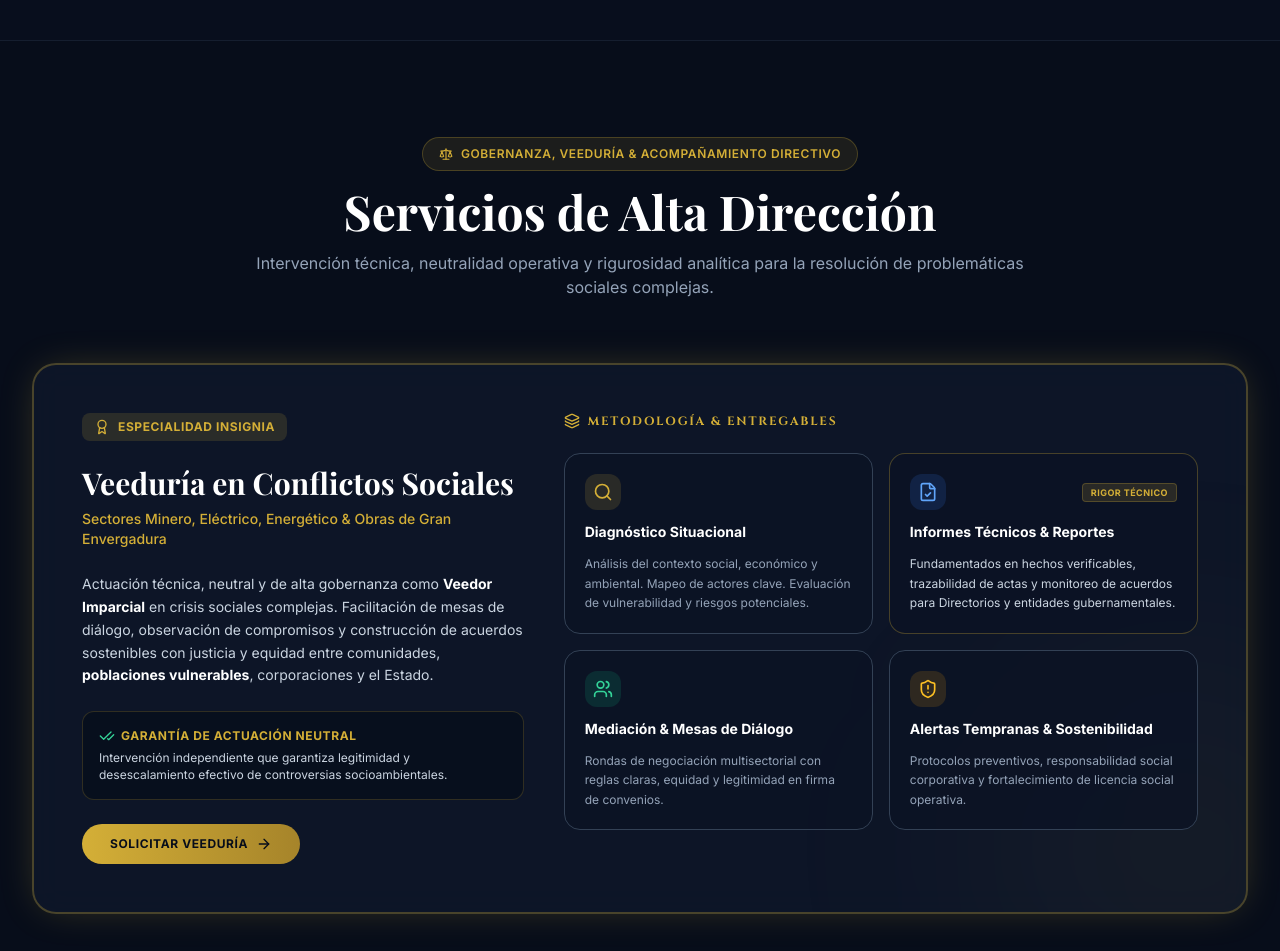
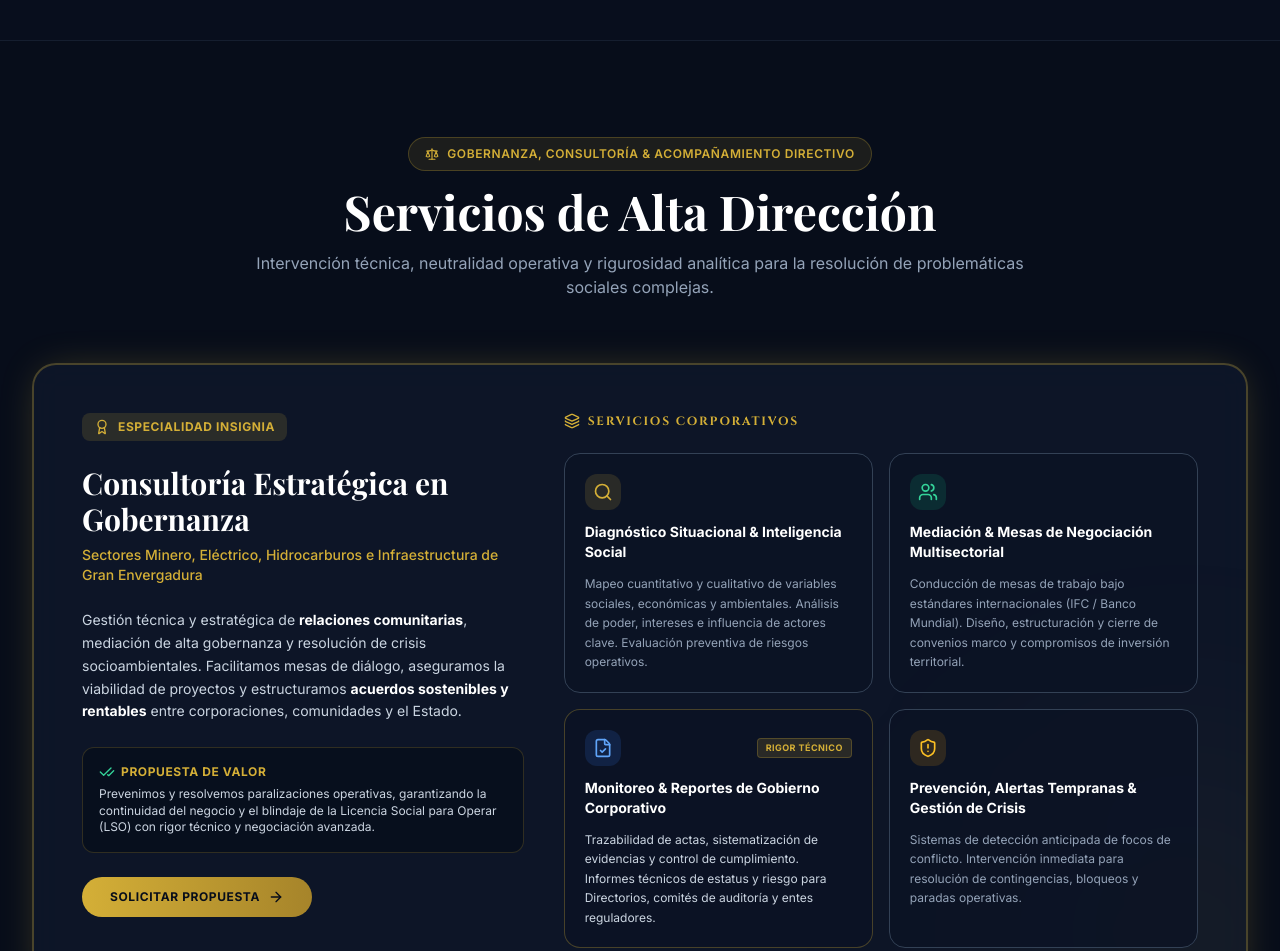
Before and after one commit to eduardodavidarroyo2148/aldovaldivia.com, a plain HTML site: page index.html in a window 1280 px wide. Shown: the part 2740-3691 px from the top of the page. Drawn offline with nearby package versions, Linux system fonts and the light colour scheme; a web font is replaced by a local one.

Commit message:
feat: reemplazar Veeduría por Consultoría Estratégica en Gobernanza
Las veedurías ciudadanas son labor voluntaria y sin fines de lucro.
Se reemplaza por Consultoría Estratégica en Gobernanza con contenido
corporativo. También actualiza correos de contacto a
direccion@gesyscoschool.com e informes@gesyscoschool.com.

Co-Authored-By: Claude Opus 4.6 <noreply@anthropic.com>

```diff
--- a/index.html
+++ b/index.html
@@ -3,12 +3,12 @@
 <head>
   <meta charset="UTF-8">
   <meta name="viewport" content="width=device-width, initial-scale=1.0">
-  <title>Aldo Valdivia | Liderazgo, Coaching Ejecutivo & Veedur&#xED;a Social</title>
-  <meta name="description" content="Aldo Danilo Valdivia Loayza - Viceministro Gandhi-Mandela Foundation, Parlamento Mundial de la Educaci&#xF3;n, Coach Ejecutivo AICM. Mentor&#xED;a de alta direcci&#xF3;n, veedur&#xED;a en conflictos sociales y asesor&#xED;a estrat&#xE9;gica confidencial.">
-  <meta name="keywords" content="Aldo Valdivia, coaching ejecutivo, mentor&#xED;a alta direcci&#xF3;n, veedur&#xED;a social, conflictos sociales, GESYSCO, Gandhi Mandela Foundation, AICM, liderazgo">
+  <title>Aldo Valdivia | Liderazgo, Coaching Ejecutivo & Consultor&#xED;a en Gobernanza</title>
+  <meta name="description" content="Aldo Danilo Valdivia Loayza - Viceministro Gandhi-Mandela Foundation, Parlamento Mundial de la Educaci&#xF3;n, Coach Ejecutivo AICM. Mentor&#xED;a de alta direcci&#xF3;n, consultor&#xED;a en gobernanza y conflictos socioambientales, asesor&#xED;a estrat&#xE9;gica confidencial.">
+  <meta name="keywords" content="Aldo Valdivia, coaching ejecutivo, mentor&#xED;a alta direcci&#xF3;n, consultor&#xED;a gobernanza, conflictos socioambientales, GESYSCO, Gandhi Mandela Foundation, AICM, liderazgo">
   <meta name="author" content="Aldo Danilo Valdivia Loayza">
   <meta property="og:title" content="Aldo Valdivia | Liderazgo & Coaching Ejecutivo">
-  <meta property="og:description" content="Mentor internacional, Viceministro Gandhi-Mandela Foundation, Coach Ejecutivo AICM N&#xBA; 14218. Asesor&#xED;a estrat&#xE9;gica y veedur&#xED;a en conflictos sociales.">
+  <meta property="og:description" content="Mentor internacional, Viceministro Gandhi-Mandela Foundation, Coach Ejecutivo AICM N&#xBA; 14218. Asesor&#xED;a estrat&#xE9;gica y consultor&#xED;a en gobernanza socioambiental.">
   <meta property="og:type" content="website">
   <meta property="og:url" content="https://aldovaldivia.com">
   <meta property="og:locale" content="es_PE">
@@ -472,13 +472,13 @@
       <div class="text-center max-w-3xl mx-auto space-y-4 reveal">
         <div class="inline-flex items-center gap-2 px-4 py-2 rounded-full bg-gold-400/10 border border-gold-400/25 text-gold-400 text-xs tracking-wider uppercase font-semibold">
           <i data-lucide="scale" class="w-3.5 h-3.5"></i>
-          Gobernanza, Veedur&#xED;a & Acompa&#xF1;amiento Directivo
+          Gobernanza, Consultor&#xED;a & Acompa&#xF1;amiento Directivo
         </div>
         <h2 class="text-3xl sm:text-4xl lg:text-5xl font-serif font-bold text-white">Servicios de Alta Direcci&#xF3;n</h2>
         <p class="text-slate-400 text-sm sm:text-base">Intervenci&#xF3;n t&#xE9;cnica, neutralidad operativa y rigurosidad anal&#xED;tica para la resoluci&#xF3;n de problem&#xE1;ticas sociales complejas.</p>
       </div>
 
-      <!-- Flagship: Veedur&#xED;a Social -->
+      <!-- Flagship: Consultor&#xED;a Estrat&#xE9;gica en Gobernanza -->
       <div class="reveal glass rounded-3xl p-8 sm:p-12 border-2 border-gold-400/30 glow-gold relative overflow-hidden">
         <div class="absolute -right-32 -bottom-32 w-96 h-96 bg-gold-400/5 rounded-full blur-[120px] pointer-events-none"></div>
 
@@ -491,31 +491,31 @@
             </div>
 
             <div>
-              <h3 class="text-2xl sm:text-3xl font-serif font-bold text-white">Veedur&#xED;a en Conflictos Sociales</h3>
-              <p class="text-gold-400 font-medium text-sm mt-2">Sectores Minero, El&#xE9;ctrico, Energ&#xE9;tico & Obras de Gran Envergadura</p>
+              <h3 class="text-2xl sm:text-3xl font-serif font-bold text-white">Consultor&#xED;a Estrat&#xE9;gica en Gobernanza</h3>
+              <p class="text-gold-400 font-medium text-sm mt-2">Sectores Minero, El&#xE9;ctrico, Hidrocarburos e Infraestructura de Gran Envergadura</p>
             </div>
 
             <p class="text-slate-300 text-sm leading-relaxed">
-              Actuaci&#xF3;n t&#xE9;cnica, neutral y de alta gobernanza como <strong class="text-white">Veedor Imparcial</strong> en crisis sociales complejas. Facilitaci&#xF3;n de mesas de di&#xE1;logo, observaci&#xF3;n de compromisos y construcci&#xF3;n de acuerdos sostenibles con justicia y equidad entre comunidades, <strong class="text-white">poblaciones vulnerables</strong>, corporaciones y el Estado.
+              Gesti&#xF3;n t&#xE9;cnica y estrat&#xE9;gica de <strong class="text-white">relaciones comunitarias</strong>, mediaci&#xF3;n de alta gobernanza y resoluci&#xF3;n de crisis socioambientales. Facilitamos mesas de di&#xE1;logo, aseguramos la viabilidad de proyectos y estructuramos <strong class="text-white">acuerdos sostenibles y rentables</strong> entre corporaciones, comunidades y el Estado.
             </p>
 
             <div class="p-4 rounded-xl bg-navy-900/70 border border-gold-400/20 space-y-1.5">
               <span class="text-xs uppercase tracking-wider text-gold-400 font-bold flex items-center gap-1.5">
                 <i data-lucide="check-check" class="w-4 h-4 text-emerald-400"></i>
-                Garant&#xED;a de Actuaci&#xF3;n Neutral
+                Propuesta de Valor
               </span>
-              <p class="text-xs text-slate-300 leading-snug">Intervenci&#xF3;n independiente que garantiza legitimidad y desescalamiento efectivo de controversias socioambientales.</p>
+              <p class="text-xs text-slate-300 leading-snug">Prevenimos y resolvemos paralizaciones operativas, garantizando la continuidad del negocio y el blindaje de la Licencia Social para Operar (LSO) con rigor t&#xE9;cnico y negociaci&#xF3;n avanzada.</p>
             </div>
 
             <a href="#contacto" class="inline-flex items-center gap-2 px-7 py-3 rounded-full bg-gradient-to-r from-gold-400 to-gold-600 text-navy-900 font-bold text-xs uppercase tracking-wider hover:shadow-lg hover:shadow-gold-400/25 transition-all">
-              Solicitar Veedur&#xED;a <i data-lucide="arrow-right" class="w-4 h-4"></i>
+              Solicitar Propuesta <i data-lucide="arrow-right" class="w-4 h-4"></i>
             </a>
           </div>
 
           <div class="lg:col-span-7 space-y-6">
             <h4 class="text-xs font-bold uppercase tracking-[0.15em] text-gold-400 font-display flex items-center gap-2">
               <i data-lucide="layers" class="w-4 h-4"></i>
-              Metodolog&#xED;a & Entregables
+              Servicios Corporativos
             </h4>
 
             <div class="grid grid-cols-1 sm:grid-cols-2 gap-4">
@@ -524,8 +524,16 @@
                 <div class="w-9 h-9 rounded-xl bg-gold-400/15 text-gold-400 flex items-center justify-center">
                   <i data-lucide="search" class="w-5 h-5"></i>
                 </div>
-                <h5 class="text-white text-sm font-bold">Diagn&#xF3;stico Situacional</h5>
-                <p class="text-slate-400 text-xs leading-relaxed">An&#xE1;lisis del contexto social, econ&#xF3;mico y ambiental. Mapeo de actores clave. Evaluaci&#xF3;n de vulnerabilidad y riesgos potenciales.</p>
+                <h5 class="text-white text-sm font-bold">Diagn&#xF3;stico Situacional & Inteligencia Social</h5>
+                <p class="text-slate-400 text-xs leading-relaxed">Mapeo cuantitativo y cualitativo de variables sociales, econ&#xF3;micas y ambientales. An&#xE1;lisis de poder, intereses e influencia de actores clave. Evaluaci&#xF3;n preventiva de riesgos operativos.</p>
+              </div>
+
+              <div class="p-5 rounded-2xl bg-navy-800/80 border border-slate-700 hover:border-gold-400/40 transition-colors space-y-3 card-hover">
+                <div class="w-9 h-9 rounded-xl bg-emerald-500/15 text-emerald-400 flex items-center justify-center">
+                  <i data-lucide="users" class="w-5 h-5"></i>
+                </div>
+                <h5 class="text-white text-sm font-bold">Mediaci&#xF3;n & Mesas de Negociaci&#xF3;n Multisectorial</h5>
+                <p class="text-slate-400 text-xs leading-relaxed">Conducci&#xF3;n de mesas de trabajo bajo est&#xE1;ndares internacionales (IFC / Banco Mundial). Dise&#xF1;o, estructuraci&#xF3;n y cierre de convenios marco y compromisos de inversi&#xF3;n territorial.</p>
               </div>
 
               <div class="p-5 rounded-2xl bg-navy-800/80 border border-gold-400/30 hover:border-gold-400 transition-colors space-y-3 card-hover">
@@ -535,24 +543,16 @@
                   </div>
                   <span class="text-[9px] uppercase font-bold tracking-wider px-2 py-0.5 rounded bg-gold-400/15 text-gold-400 border border-gold-400/25">Rigor T&#xE9;cnico</span>
                 </div>
-                <h5 class="text-white text-sm font-bold">Informes T&#xE9;cnicos & Reportes</h5>
-                <p class="text-slate-300 text-xs leading-relaxed">Fundamentados en hechos verificables, trazabilidad de actas y monitoreo de acuerdos para Directorios y entidades gubernamentales.</p>
-              </div>
-
-              <div class="p-5 rounded-2xl bg-navy-800/80 border border-slate-700 hover:border-gold-400/40 transition-colors space-y-3 card-hover">
-                <div class="w-9 h-9 rounded-xl bg-emerald-500/15 text-emerald-400 flex items-center justify-center">
-                  <i data-lucide="users" class="w-5 h-5"></i>
-                </div>
-                <h5 class="text-white text-sm font-bold">Mediaci&#xF3;n & Mesas de Di&#xE1;logo</h5>
-                <p class="text-slate-400 text-xs leading-relaxed">Rondas de negociaci&#xF3;n multisectorial con reglas claras, equidad y legitimidad en firma de convenios.</p>
+                <h5 class="text-white text-sm font-bold">Monitoreo & Reportes de Gobierno Corporativo</h5>
+                <p class="text-slate-300 text-xs leading-relaxed">Trazabilidad de actas, sistematizaci&#xF3;n de evidencias y control de cumplimiento. Informes t&#xE9;cnicos de estatus y riesgo para Directorios, comit&#xE9;s de auditor&#xED;a y entes reguladores.</p>
               </div>
 
               <div class="p-5 rounded-2xl bg-navy-800/80 border border-slate-700 hover:border-gold-400/40 transition-colors space-y-3 card-hover">
                 <div class="w-9 h-9 rounded-xl bg-amber-500/15 text-amber-400 flex items-center justify-center">
                   <i data-lucide="shield-alert" class="w-5 h-5"></i>
                 </div>
-                <h5 class="text-white text-sm font-bold">Alertas Tempranas & Sostenibilidad</h5>
-                <p class="text-slate-400 text-xs leading-relaxed">Protocolos preventivos, responsabilidad social corporativa y fortalecimiento de licencia social operativa.</p>
+                <h5 class="text-white text-sm font-bold">Prevenci&#xF3;n, Alertas Tempranas & Gesti&#xF3;n de Crisis</h5>
+                <p class="text-slate-400 text-xs leading-relaxed">Sistemas de detecci&#xF3;n anticipada de focos de conflicto. Intervenci&#xF3;n inmediata para resoluci&#xF3;n de contingencias, bloqueos y paradas operativas.</p>
               </div>
 
             </div>
@@ -811,7 +811,7 @@
         <h2 class="text-3xl sm:text-4xl font-serif font-bold text-white">Contacto Directo</h2>
 
         <p class="text-slate-300 text-sm leading-relaxed">
-          Para veedur&#xED;a en conflictos sociales, informes t&#xE9;cnicos, programas de alta direcci&#xF3;n en <strong>Gesysco Business School</strong>, conferencias o alianzas internacionales.
+          Para consultor&#xED;a en gobernanza, gesti&#xF3;n de conflictos socioambientales, programas de alta direcci&#xF3;n en <strong>Gesysco Business School</strong>, conferencias o alianzas internacionales.
         </p>
 
         <div class="p-6 rounded-2xl glass border border-gold-400/25 space-y-5">
@@ -875,7 +875,7 @@
               <select id="fArea" class="w-full px-4 py-3 rounded-xl bg-navy-800/80 border border-slate-700 text-white focus:outline-none focus:border-gold-400 focus:ring-1 focus:ring-gold-400/30 text-sm transition-all">
                 <option value="Informes T&#xE9;cnicos y Reportes Ejecutivos">Informes T&#xE9;cnicos & Reportes Ejecutivos</option>
                 <option value="Asesor&#xED;a Confidencial para Empresarios y Pol&#xED;ticos">Asesor&#xED;a Confidencial (Empresarios, Embajadores, Candidatos)</option>
-                <option value="Veedur&#xED;a en Conflictos Sociales">Veedur&#xED;a en Conflictos Sociales (Miner&#xED;a & El&#xE9;ctricas)</option>
+                <option value="Consultor&#xED;a en Gobernanza y Conflictos Socioambientales">Consultor&#xED;a en Gobernanza & Conflictos Socioambientales</option>
                 <option value="Mentor&#xED;a Ejecutiva de Alta Direcci&#xF3;n">Mentor&#xED;a Ejecutiva de Alta Direcci&#xF3;n</option>
                 <option value="Certificaci&#xF3;n AICM 1 a 1">Acompa&#xF1;amiento Certificaci&#xF3;n AICM</option>
                 <option value="Clima Laboral y Gesti&#xF3;n del Cambio">Clima Laboral & Gesti&#xF3;n del Cambio</option>
@@ -1051,7 +1051,7 @@
     }
 
     function copyDraft() {
-      copyText('Solicitud de Comunicación Ejecutiva\nDestinatario: direccion@gesyscoschool.com / informes@gesyscoschool.com\nServicio: Mentoría / Asesoría / Veeduría\nEstado: Conforme con Contrato Marco.');
+      copyText('Solicitud de Comunicación Ejecutiva\nDestinatario: direccion@gesyscoschool.com / informes@gesyscoschool.com\nServicio: Mentoría / Asesoría / Consultoría\nEstado: Conforme con Contrato Marco.');
       toast('Borrador copiado.');
     }
 
```
